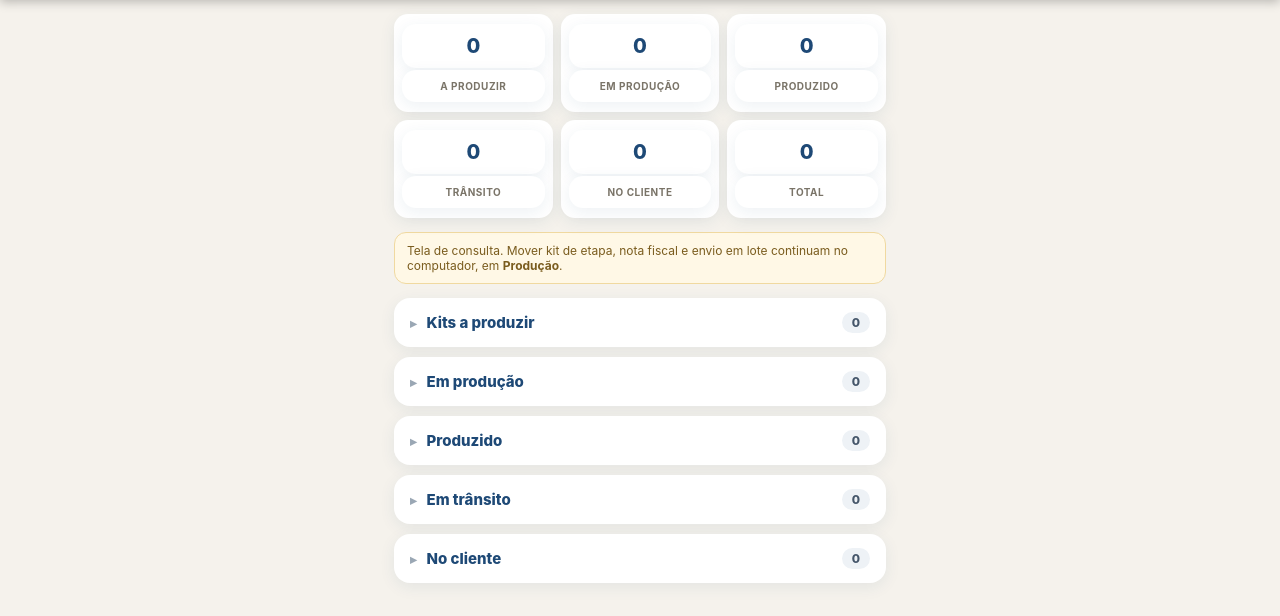
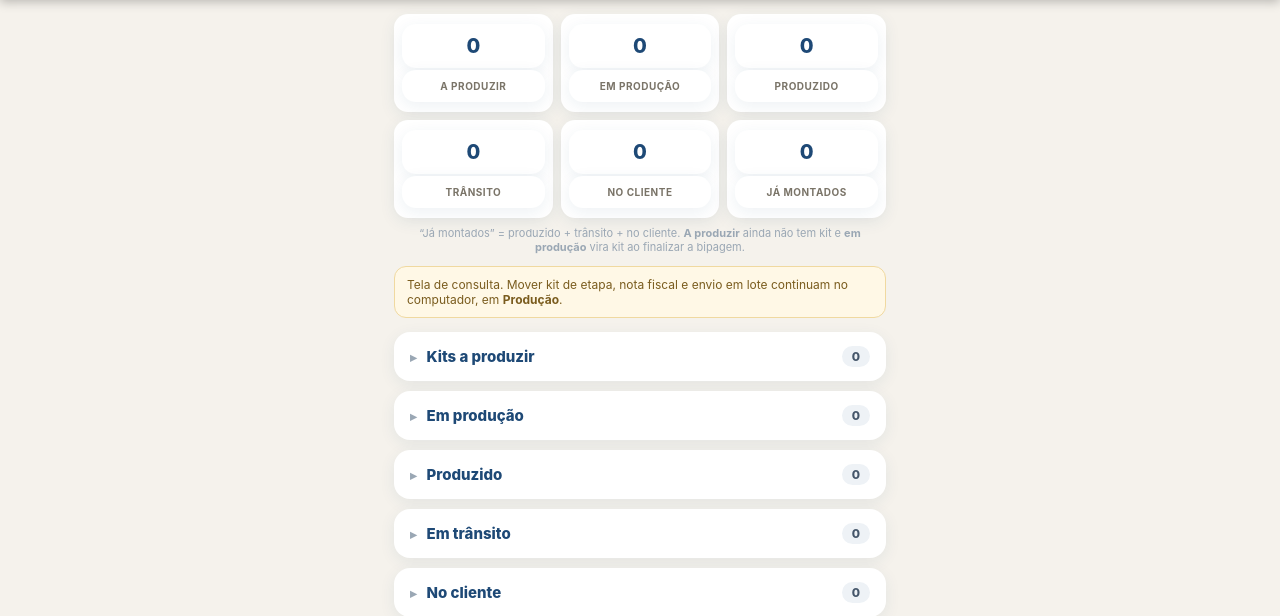
Before and after one commit to VitorNSConsat/kit-conference, a FastAPI app: page /producao/mobile in a window 1280 px wide. Shown: the part 56-672 px from the top of the page. Run offline with FastAPI, Linux system fonts and the light colour scheme; the visitor is signed in with stand-in values (Sample User, id 1); data comes from the database, SQL or seed files in the repository; data that the repository does not hold is empty.

Commit message:
fix: "Total" da produção no celular virou "Já montados"
O rótulo dava a entender soma da tela inteira, e não fechava com a conta de
cabeça: a produzir 24 + em produção 5 + produzido 95 + trânsito 89 + cliente 24
não dá 208. O número estava certo — o nome é que estava errado.

"Já montados" é produzido + trânsito + no cliente: os kits que existem de
verdade. "A produzir" ainda é veículo esperando (não tem kit_record nenhum) e
"em produção" é bipagem em andamento, que só vira kit ao ser finalizada — por
isso as duas ficam fora. A tela agora diz isso embaixo da faixa de números, e o
manual (Funcionalidades) ganhou a explicação junto com o aviso de que a esteira
conta Kits, não Pedidos.

Co-Authored-By: Claude Opus 5 <noreply@anthropic.com>

```diff
--- a/templates/producao_mobile.html
+++ b/templates/producao_mobile.html
@@ -89,8 +89,18 @@
     <div><div class="n">{{ resumo.produzido }}</div><div class="r">Produzido</div></div>
     <div><div class="n">{{ resumo.transito }}</div><div class="r">Trânsito</div></div>
     <div><div class="n">{{ resumo.cliente }}</div><div class="r">No cliente</div></div>
-    <div><div class="n">{{ resumo.total_kits }}</div><div class="r">Total</div></div>
+    {# "Total" dava a entender soma da tela inteira. É o total de kits que
+       JÁ EXISTEM (produzido + trânsito + no cliente): "a produzir" ainda é
+       veículo esperando e "em produção" é bipagem que ainda não virou kit. #}
+    <div title="Produzido + trânsito + no cliente. Não inclui 'a produzir' (ainda sem kit) nem 'em produção' (bipagem em andamento).">
+      <div class="n">{{ resumo.total_kits }}</div><div class="r">Já montados</div>
+    </div>
   </div>
+
+  <p style="font-size:11px;color:#9aa7b4;margin:-6px 0 12px;text-align:center;">
+    “Já montados” = produzido + trânsito + no cliente. <strong>A produzir</strong> ainda não
+    tem kit e <strong>em produção</strong> vira kit ao finalizar a bipagem.
+  </p>
 
   <div class="aviso">
     Tela de consulta. Mover kit de etapa, nota fiscal e envio em lote continuam
```
Also changed, not shown: templates/funcionalidades.html (+12 -0 lines).
